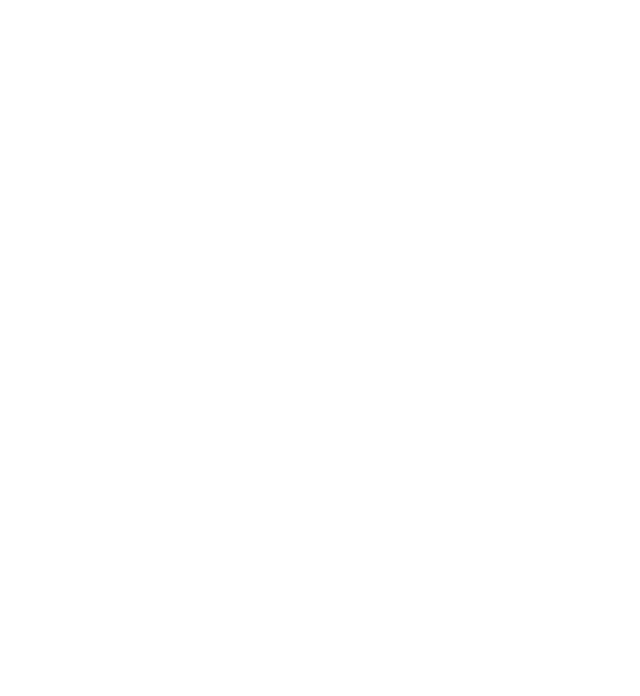
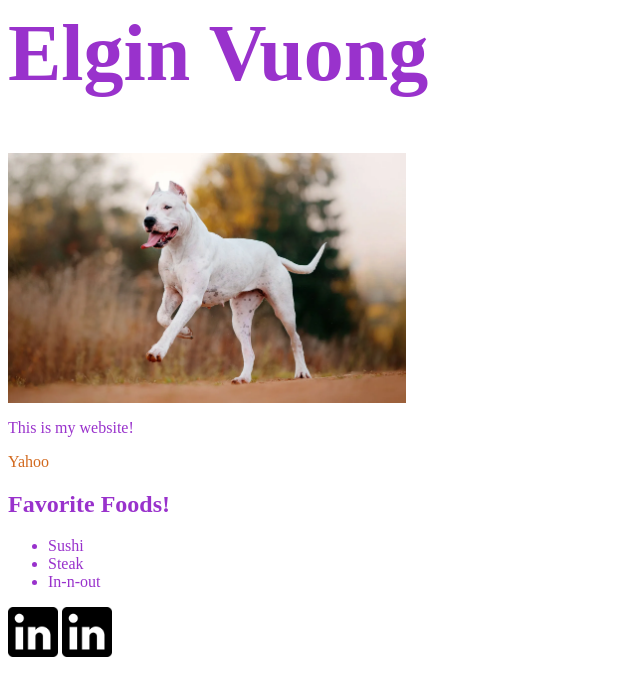
Before and after one commit to elgin-vuong/elgin-vuong.github.io, a plain HTML site: page index.html in a window 1280 px wide. Shown: the whole page, without its empty margins (0-640 px from the left). Drawn offline with Linux system fonts and the light colour scheme.

Commit message:
Added basic information to personal website

```diff
--- a/index.html
+++ b/index.html
@@ -1,2 +1,31 @@
 <html>
+    <head>
+        <title>Elgin's Website</title>
+        <meta charset="utf-8">
+        <link rel="stylesheet" href="style.css">
+    </head>
+    <body>
+        <h1>Elgin Vuong</h1>
+        <img src="images/dogo-Argentino-dog.webp" alt="Picture of Dog" id="dog_heading_pic">
+        <div style="width: 500px;">
+            <p>This is my website!</p>
+
+
+            <a href="https://yahoo.com" target="_blank">Yahoo </a>
+
+
+            <h2>Favorite Foods!</h2>
+            <ul>
+                <li>Sushi</li>
+                <li>Steak</li>
+                <li>In-n-out</li>
+            </ul>
+        </div>
+        <a href="https://www.linkedin.com/in/elgin-vuong/" target="_blank">
+            <img src="images/linkedin.png" class="socials">
+        </a>
+        <a href="https://www.google.com" target="_blank">
+            <img src="images/linkedin.png" class="socials">
+        </a>
+    </body>
 </html>
--- /dev/null
+++ b/style.css
@@ -0,0 +1,20 @@
+h1 {
+    font-size: 5em;
+}
+
+#dog_heading_pic {
+    height: 250px;
+}
+
+body {
+    color: darkorchid;
+}
+
+a {
+    color: chocolate;
+    text-decoration: none;
+}
+
+.socials {
+    height: 50px;
+}
```
Also changed, not shown: images/dogo-Argentino-dog.webp (added), images/linkedin.png (added).
